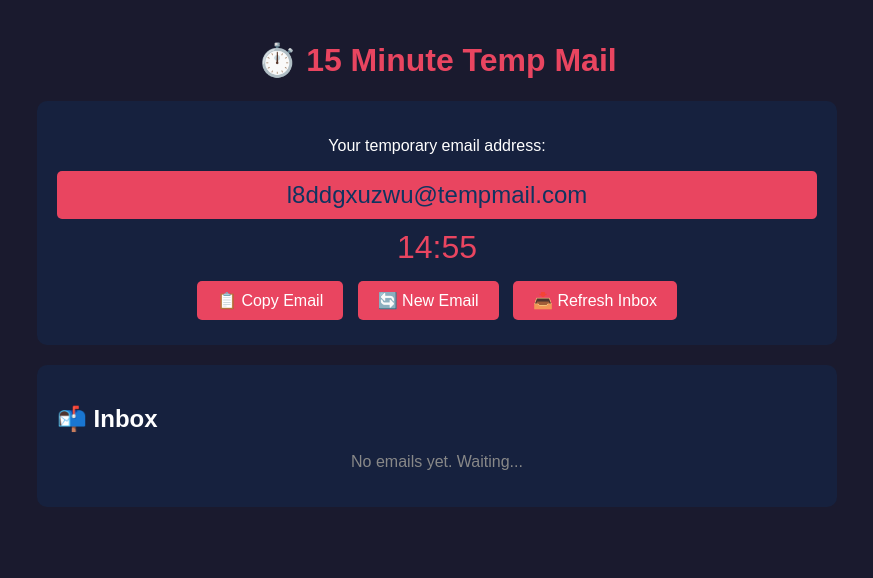
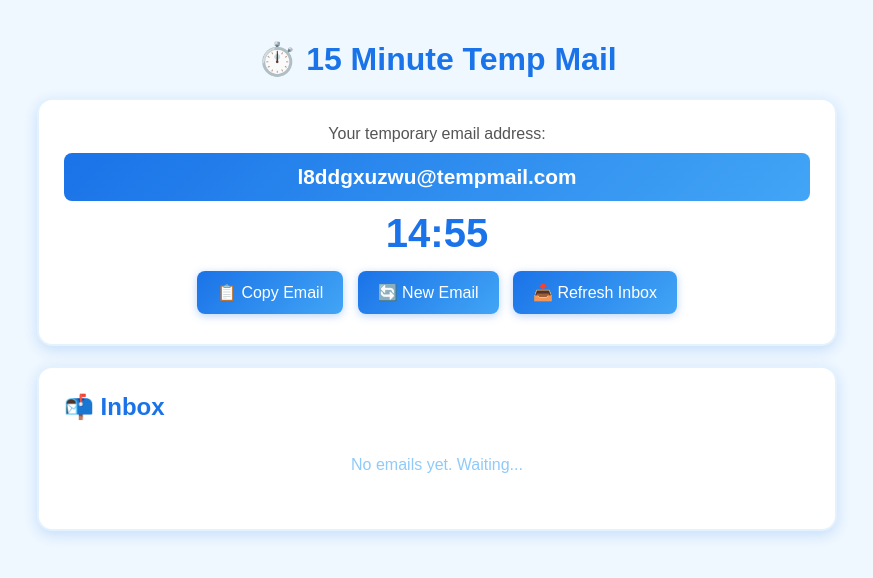
Before and after one commit to MinnuSree-6/Temp-mail, a plain HTML site: page index.html in a window 1280 px wide. Shown: the whole page, without its empty margins (203-1076 px from the left). Drawn offline with Linux system fonts and the light colour scheme.

Commit message:
Refactor index.html for enhanced styling and layout
Updated styles for improved UI and user experience.

```diff
--- a/index.html
+++ b/index.html
@@ -5,17 +5,20 @@
 <meta name="viewport" content="width=device-width, initial-scale=1.0">
 <title>15 Minute Temp Mail</title>
 <style>
-body{font-family:Arial,sans-serif;background:#1a1a2e;color:#fff;margin:0;padding:20px}
+*{margin:0;padding:0;box-sizing:border-box}
+body{font-family:Arial,sans-serif;background:#f0f8ff;color:#333;min-height:100vh;padding:20px}
 .container{max-width:800px;margin:0 auto;text-align:center}
-h1{color:#e94560;font-size:2em}
-.email-box{background:#16213e;padding:20px;border-radius:10px;margin:20px 0}
-.email-address{font-size:1.5em;color:#0f3460;background:#e94560;padding:10px;border-radius:5px;margin:10px 0}
-.timer{font-size:2em;color:#e94560;margin:10px 0}
-.btn{background:#e94560;color:#fff;border:none;padding:10px 20px;border-radius:5px;cursor:pointer;margin:5px;font-size:1em}
-.btn:hover{background:#c73652}
-.inbox{background:#16213e;padding:20px;border-radius:10px;margin:20px 0;text-align:left}
-.email-item{background:#0f3460;padding:10px;border-radius:5px;margin:10px 0;cursor:pointer}
-.no-email{color:#888;text-align:center}
+h1{color:#1a73e8;font-size:2em;margin:20px 0;font-weight:bold}
+.email-box{background:#ffffff;padding:25px;border-radius:15px;margin:20px 0;box-shadow:0 4px 15px rgba(26,115,232,0.2);border:2px solid #e3f2fd}
+p{color:#555;margin-bottom:10px}
+.email-address{font-size:1.3em;color:#fff;background:linear-gradient(135deg,#1a73e8,#42a5f5);padding:12px;border-radius:8px;margin:10px 0;font-weight:bold}
+.timer{font-size:2.5em;color:#1a73e8;margin:10px 0;font-weight:bold}
+.btn{background:linear-gradient(135deg,#1a73e8,#42a5f5);color:#fff;border:none;padding:12px 20px;border-radius:8px;cursor:pointer;margin:5px;font-size:1em;transition:all 0.3s;box-shadow:0 2px 8px rgba(26,115,232,0.3)}
+.btn:hover{background:linear-gradient(135deg,#1557b0,#1a73e8);transform:scale(1.05)}
+.inbox{background:#ffffff;padding:25px;border-radius:15px;margin:20px 0;text-align:left;box-shadow:0 4px 15px rgba(26,115,232,0.2);border:2px solid #e3f2fd}
+.inbox h2{color:#1a73e8;margin-bottom:15px}
+.email-item{background:#e3f2fd;padding:12px;border-radius:8px;margin:10px 0;cursor:pointer;border-left:4px solid #1a73e8}
+.no-email{color:#90caf9;text-align:center;padding:20px}
 </style>
 </head>
 <body>
@@ -38,14 +41,12 @@ h1{color:#e94560;font-size:2em}
 let timeLeft=900;
 let timerInterval;
 let currentEmail='';
-
 function generateEmail(){
 const chars='abcdefghijklmnopqrstuvwxyz0123456789';
 let result='';
 for(let i=0;i<10;i++) result+=chars.charAt(Math.floor(Math.random()*chars.length));
 return result+'@tempmail.com';
 }
-
 function startTimer(){
 clearInterval(timerInterval);
 timeLeft=900;
@@ -57,23 +58,19 @@ document.getElementById('timer').textContent=m+':'+(s<10?'0':'')+s;
 if(timeLeft<=0){clearInterval(timerInterval);newEmail();}
 },1000);
 }
-
 function copyEmail(){
 navigator.clipboard.writeText(currentEmail);
 alert('Email copied!');
 }
-
 function newEmail(){
 currentEmail=generateEmail();
 document.getElementById('emailAddr').textContent=currentEmail;
 document.getElementById('inboxContent').innerHTML='<p class="no-email">No emails yet. Waiting...</p>';
 startTimer();
 }
-
 function refreshInbox(){
 alert('Refreshing inbox...');
 }
-
 newEmail();
 </script>
 </body>
```
